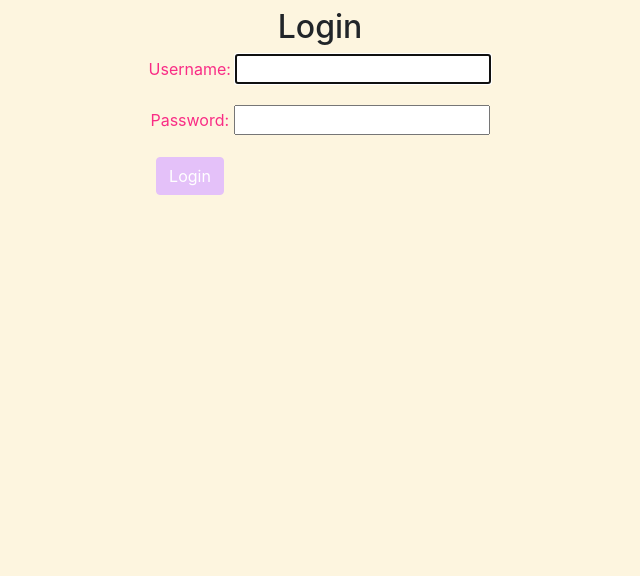
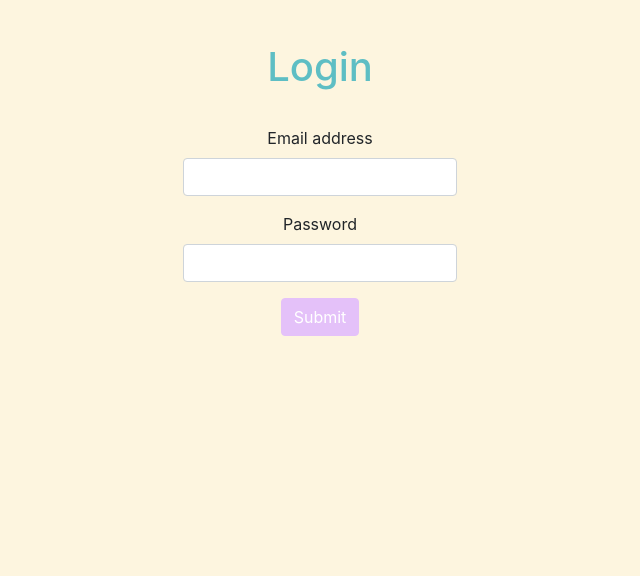
Before and after one commit to RalitsaTerzieva/my-diary, a Django app: page /accounts/login/ in a window 1280 px wide. Shown: the part 56-632 px from the top of the page, without its empty margins (320-960 px from the left). Run offline with Django 4.2, Linux system fonts and the light colour scheme; some libraries are stand-ins or nearby versions.

Commit message:
Make better style for login page

```diff
--- a/static/css/base.css
+++ b/static/css/base.css
@@ -54,6 +54,11 @@ p {
 
 }
 
+.login {
+    padding: 20px;
+    margin: 15px;
+}
+
 footer {
     position: absolute;
     bottom: 0;
--- a/users/templates/registration/login.html
+++ b/users/templates/registration/login.html
@@ -3,16 +3,19 @@
 {% block title %}Login{% endblock %}
 
 {% block content %}
-  <h2>Login</h2>
+<form action="{% url 'index' %}" method="post">
+  {% csrf_token %}
+  <div class="mb-3">
+    <h1 class="login">Login</h1>
+    <label for="exampleInputEmail1" class="form-label">Email address</label>
+    <input type="email" class="form-control" id="exampleInputEmail1" aria-describedby="emailHelp">
+  </div>
+  <div class="mb-3">
+    <label for="exampleInputPassword1" class="form-label">Password</label>
+    <input type="password" class="form-control" id="exampleInputPassword1">
+  </div>
+  <button type="submit" class="btn btn-success">Submit</button>
+</form>
 
-    <form method="post">
-      {% csrf_token %}
-      <table>
-        {{ form.as_p }}
-        <tr>
-          <td>&nbsp;</td>
-          <td><input type="submit" rel="button" class="btn btn-success" value="Login"></td>
-        </tr>
-      </table>
-    </form>
+
 {% endblock %}
```
